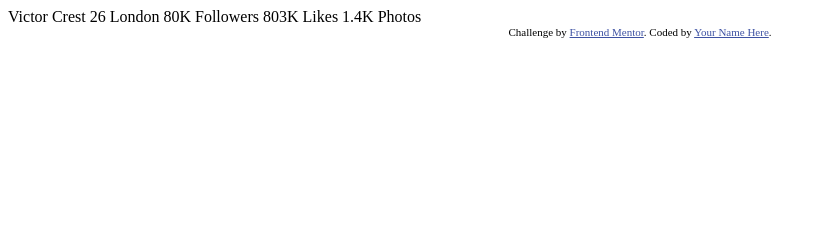
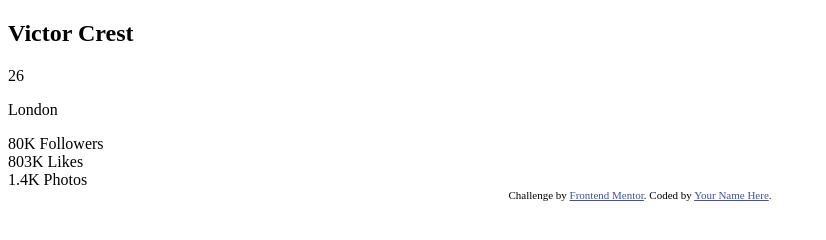
Before and after one commit to StormKing969/Frontend-Mentor---Profile-Card, a plain HTML site: page index.html in a window 1280 px wide. Shown: the whole page, without its empty margins (0-826 px from the left). Drawn offline with Linux system fonts and the light colour scheme.

Commit message:
Changes to the index file

```diff
--- a/index.html
+++ b/index.html
@@ -1,8 +1,10 @@
 <!DOCTYPE html>
 <html lang="en">
+
 <head>
   <meta charset="UTF-8">
-  <meta name="viewport" content="width=device-width, initial-scale=1.0"> <!-- displays site properly based on user's device -->
+  <meta name="viewport" content="width=device-width, initial-scale=1.0">
+  <!-- displays site properly based on user's device -->
 
   <link rel="icon" type="image/png" sizes="32x32" href="./images/favicon-32x32.png">
 
@@ -10,26 +12,50 @@
 
   <!-- Feel free to remove these styles or customise in your own stylesheet 👍 -->
   <style>
-    .attribution { font-size: 11px; text-align: center; }
-    .attribution a { color: hsl(228, 45%, 44%); }
+    .attribution {
+      font-size: 11px;
+      text-align: center;
+    }
+
+    .attribution a {
+      color: hsl(228, 45%, 44%);
+    }
   </style>
 </head>
+
 <body>
-  Victor Crest
-  26
-  London
+  <main class="container">
+    <section class="profile">
+      <div class="profile-title">
+        <h1>Victor Crest</h1>
+        <p>26</p>
+      </div>
 
-  80K
-  Followers
+      <p>London</p>
 
-  803K
-  Likes
+      <div class="profile-stats">
+        <div class="profile-stats-1">
+          <span class="stat-value">80K</span>
+          <span class="stat-title">Followers</span>
+        </div>
 
-  1.4K
-  Photos
-  <div class="attribution">
+        <div class="profile-stats-2">
+          <span class="stat-value">803K</span>
+          <span class="stat-title">Likes</span>
+        </div>
+
+        <div class="profile-stats-3">
+          <span class="stat-value">1.4K</span>
+          <span class="stat-title">Photos</span>
+        </div>
+      </div>
+    </section>
+  </main>
+
+  <footer class="attribution">
     Challenge by <a href="https://www.frontendmentor.io?ref=challenge" target="_blank">Frontend Mentor</a>.
     Coded by <a href="#">Your Name Here</a>.
-  </div>
+  </footer>
 </body>
+
 </html>
```
